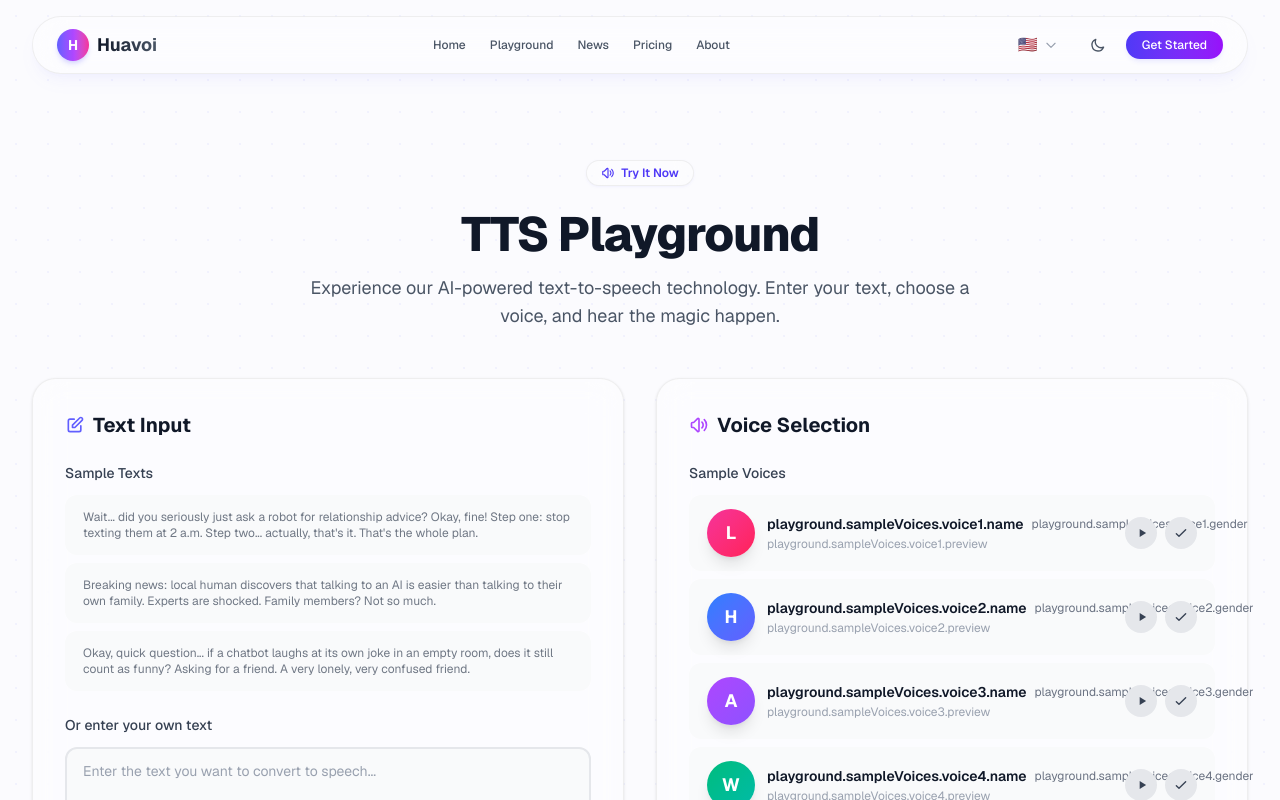
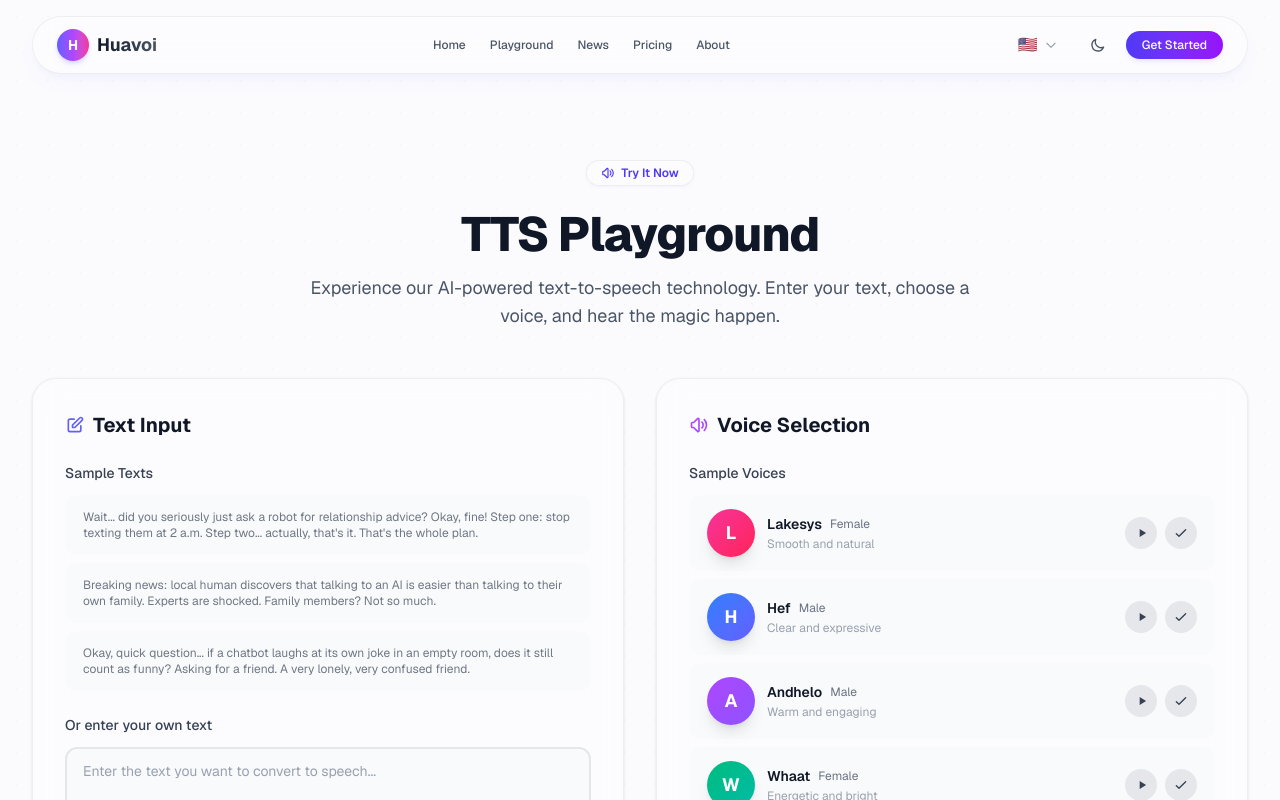
Before and after one commit to szj10/official-landing, a Next.js app: page /playground in a window 1280 px wide. Shown: the top 800 px of the page. Built offline with nearby package versions, Linux system fonts and the light colour scheme.

Commit message:
better way to show gender from common.male/female, not from translation file

```diff
--- a/src/app/playground/PlaygroundContent.tsx
+++ b/src/app/playground/PlaygroundContent.tsx
@@ -651,7 +651,7 @@ export default function PlaygroundContent() {
                         {t(voice.nameKey)}
                       </span>
                       <span className="text-xs text-gray-500 dark:text-zinc-400">
-                        {t(voice.genderKey)}
+                        {voice.gender === "male" ? t("common.male") : t("common.female")}
                       </span>
                     </div>
                     <div className="text-xs text-gray-400 dark:text-zinc-500 truncate">
--- a/src/app/playground/voices.config.ts
+++ b/src/app/playground/voices.config.ts
@@ -10,12 +10,12 @@
  *   - localAudioFile: Path under /public/ for the instant browser preview
  *                     (copy the wav from MinIO to /public/audio_prompts/<filename>)
  *   - nameKey       : i18n translation key for the display name
- *   - genderKey     : i18n translation key for gender label
+ *   - gender        : Gender identifier - either "male" or "female"
  *   - previewKey    : i18n translation key for short description
  *   - color         : Tailwind gradient classes for the avatar circle
  *   - avatar        : Single letter shown inside the avatar circle
  *
- * Translation keys live in /public/locales/<locale>/playground.json
+ * Translation keys live in /public/locales/<locale>/sample-voices.json
  * under the "sampleVoices" namespace (voice1, voice2, …).
  *
  * ⚠️  The voice must have is_shared=true AND is_approved=true in the backend
@@ -28,7 +28,7 @@ export interface PlaygroundVoice {
   language: string;
   localAudioFile: string;
   nameKey: string;
-  genderKey: string;
+  gender: "male" | "female";
   previewKey: string;
   color: string;
   avatar: string;
@@ -44,9 +44,9 @@ export const PLAYGROUND_VOICES: PlaygroundVoice[] = [
     backendVoiceId: 105,
     language: "zh",
     localAudioFile: "/audio_prompts/lakesys.wav",
-    nameKey: "playground.sampleVoices.voice1.name",
-    genderKey: "playground.sampleVoices.voice1.gender",
-    previewKey: "playground.sampleVoices.voice1.preview",
+    nameKey: "sampleVoices.voice1.name",
+    gender: "female",
+    previewKey: "sampleVoices.voice1.preview",
     color: "from-pink-500 to-rose-500",
     avatar: "L",
   },
@@ -56,9 +56,9 @@ export const PLAYGROUND_VOICES: PlaygroundVoice[] = [
     backendVoiceId: 106,
     language: "zh",
     localAudioFile: "/audio_prompts/hef.wav",
-    nameKey: "playground.sampleVoices.voice2.name",
-    genderKey: "playground.sampleVoices.voice2.gender",
-    previewKey: "playground.sampleVoices.voice2.preview",
+    nameKey: "sampleVoices.voice2.name",
+    gender: "male",
+    previewKey: "sampleVoices.voice2.preview",
     color: "from-blue-500 to-indigo-500",
     avatar: "H",
   },
@@ -68,9 +68,9 @@ export const PLAYGROUND_VOICES: PlaygroundVoice[] = [
     backendVoiceId: 108,
     language: "zh",
     localAudioFile: "/audio_prompts/andhelo.wav",
-    nameKey: "playground.sampleVoices.voice3.name",
-    genderKey: "playground.sampleVoices.voice3.gender",
-    previewKey: "playground.sampleVoices.voice3.preview",
+    nameKey: "sampleVoices.voice3.name",
+    gender: "male",
+    previewKey: "sampleVoices.voice3.preview",
     color: "from-purple-500 to-violet-500",
     avatar: "A",
   },
@@ -80,9 +80,9 @@ export const PLAYGROUND_VOICES: PlaygroundVoice[] = [
     backendVoiceId: 104,
     language: "zh",
     localAudioFile: "/audio_prompts/whaat-goina-be.wav",
-    nameKey: "playground.sampleVoices.voice4.name",
-    genderKey: "playground.sampleVoices.voice4.gender",
-    previewKey: "playground.sampleVoices.voice4.preview",
+    nameKey: "sampleVoices.voice4.name",
+    gender: "female",
+    previewKey: "sampleVoices.voice4.preview",
     color: "from-emerald-500 to-teal-500",
     avatar: "W",
   },
--- a/src/i18n/context.tsx
+++ b/src/i18n/context.tsx
@@ -20,6 +20,7 @@ const translationFiles = [
   "home",
   "playground",
   "sample-texts",
+  "sample-voices",
   "legal",
   "footer",
   "pricing",
```
